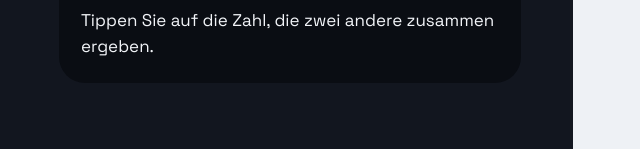
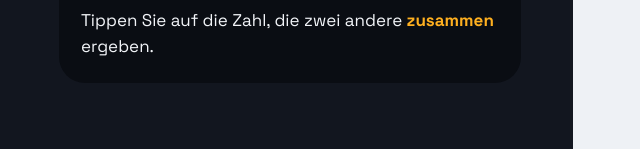
Before and after one commit to Trettbob/de.beequation.com, a plain HTML site: page index.html in a window 1280 px wide. Shown: the part 651-800 px from the top of the page, 603-1243 px from the left. Drawn offline with Linux system fonts and the light colour scheme.

Commit message:
Highlight the action word in the home page demo
Co-Authored-By: Claude Opus 5.5 <noreply@anthropic.com>

```diff
--- a/index.html
+++ b/index.html
@@ -66,6 +66,7 @@ footer .cols { display: flex; flex-wrap: wrap; gap: 14px 28px; align-items: cent
 footer a { color: var(--mute); }
 footer a:hover { color: var(--ink); }
 .lang { position: relative; } .lang summary { list-style: none; cursor: pointer; font-weight: 600; padding: 3px 10px; border-radius: 10px; box-shadow: inset 0 0 0 1.5px var(--line); } .lang summary::-webkit-details-marker { display: none; } .lang .langs { position: absolute; right: 0; top: calc(100% + 6px); background: var(--card); border-radius: 12px; box-shadow: 0 10px 30px rgba(0,0,0,.18); padding: 6px; display: grid; min-width: 150px; z-index: 20; } .lang .langs a { padding: 8px 12px; border-radius: 8px; } .lang .langs a:hover { background: var(--ground); } .lang .langs a[aria-current] { font-weight: 700; }
+.act { color: var(--honey); font-weight: 700; }
 </style>
 <style>
 .hero { background: var(--night); color: var(--night-ink); border-radius: 32px; padding: 52px; display: grid; grid-template-columns: minmax(0, 1fr) minmax(0, 1fr); gap: 44px; align-items: center; margin-top: 8px; }
@@ -145,7 +146,7 @@ section { margin-top: 96px; scroll-margin-top: 20px; }
   <div class="play" aria-labelledby="try-h">
     <div class="play-top"><b id="try-h">Jetzt ausprobieren</b><span id="count">Rätsel 1 von 6</span></div>
     <svg id="board" role="group" aria-label="Spielfeld"></svg>
-    <div class="status" aria-live="polite"><p id="msg">Tippen Sie auf die Zahl, die zwei andere zusammen ergeben.</p><button class="btn honey" id="next" hidden>Nächstes Rätsel</button></div>
+    <div class="status" aria-live="polite"><p id="msg">Tippen Sie auf die Zahl, die zwei andere <b class="act">zusammen</b> ergeben.</p><button class="btn honey" id="next" hidden>Nächstes Rätsel</button></div>
     <noscript><p>Aktivieren Sie JavaScript zum Spielen, oder <a href="https://beequation.com/play.html">öffnen Sie das ganze Spiel</a>.</p></noscript>
   </div>
 </section>
@@ -233,7 +234,7 @@ section { margin-top: 96px; scroll-margin-top: 20px; }
       g.addEventListener('keydown', e => { if (e.key === 'Enter' || e.key === ' ') { e.preventDefault(); tap(idx, g); } });
     } });
     count.textContent = `Rätsel ${i + 1} von ${P.length}`;
-    msg.className = ''; msg.textContent = (p.op === 'add' ? 'Tippen Sie auf die Zahl, die zwei andere zusammen ergeben.' : 'Tippen Sie auf die Zahl, die zwei andere malgenommen ergeben.');
+    msg.className = ''; msg.innerHTML = (p.op === 'add' ? 'Tippen Sie auf die Zahl, die zwei andere <b class="act">zusammen</b> ergeben.' : 'Tippen Sie auf die Zahl, die zwei andere <b class="act">malgenommen</b> ergeben.');
     next.hidden = true; done = false;
   }
   function tap(idx, g) {
```
